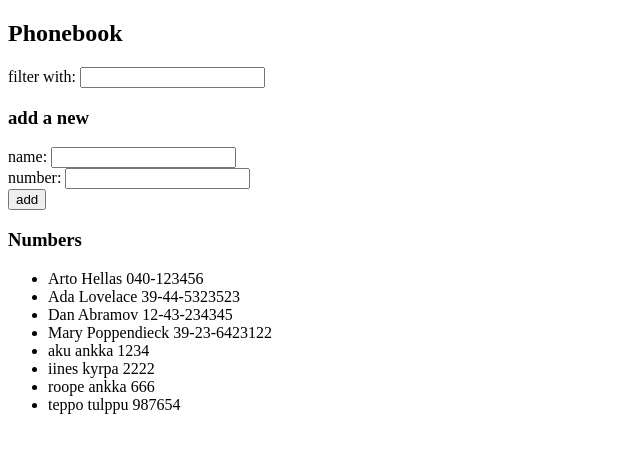
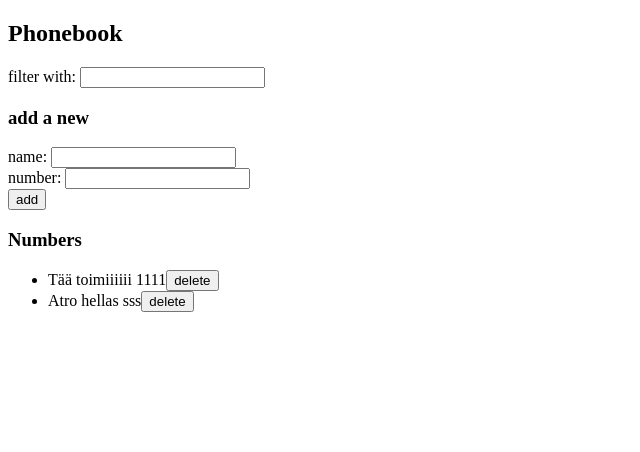
Before and after one commit to vainopollari/FullStackOpen2022, a React (Create React App) app in the folder osa2/puhelinluettelo/: page / in a window 1280 px wide. Shown: the top 452 px of the page, without its empty margins (0-640 px from the left). Built offline with nearby package versions, Linux system fonts and the light colour scheme; data requests are answered from the project's data file.

Commit message:
puhelinluettelo step9

```diff
--- a/osa2/puhelinluettelo/db.json
+++ b/osa2/puhelinluettelo/db.json
@@ -1,44 +1,14 @@
 {
   "persons": [
     {
-      "name": "Arto Hellas",
-      "number": "040-123456",
-      "id": 1
-    },
-    {
-      "name": "Ada Lovelace",
-      "number": "39-44-5323523",
-      "id": 2
-    },
-    {
-      "name": "Dan Abramov",
-      "number": "12-43-234345",
-      "id": 3
-    },
-    {
-      "name": "Mary Poppendieck",
-      "number": "39-23-6423122",
-      "id": 4
-    },
-    {
-      "name": "aku ankka",
-      "number": "1234",
+      "name": "Tää toimiiiiii",
+      "number": "1111",
       "id": 5
     },
     {
-      "name": "iines kyrpa",
-      "number": "2222",
+      "name": "Atro hellas",
+      "number": "sss",
       "id": 6
-    },
-    {
-      "name": "roope ankka",
-      "number": "666",
-      "id": 7
-    },
-    {
-      "name": "teppo tulppu",
-      "number": "987654",
-      "id": 8
     }
   ]
 }
--- a/osa2/puhelinluettelo/src/App.js
+++ b/osa2/puhelinluettelo/src/App.js
@@ -25,17 +25,12 @@ const Personform = (props) => {
   )
 }
 
-const Persons = (props) => {
+const PersonInfo = ({ personContent, deleteinfo }) => {
   return (
-    <div>
-      <ul>
-        {props.func.map(content =>
-          <li key={content.name}>
-            {content.name} {content.number}
-          </li>
-        )}
-      </ul>
-    </div>
+    <li>
+      {personContent.name} {personContent.number}
+      <button onClick={deleteinfo}>delete</button>
+    </li>
   )
 }
 
@@ -87,11 +82,25 @@ const App = () => {
       personService
         .add(nameObject)
         .then(response => {
-          setPersons(persons.concat(nameObject))
+          setPersons(persons.concat(response.data))
           setNewName('')
           setNewNumber('')
         })
     }
+  }
+
+  const deleteName = (id) => {
+    const removethis = persons.find(n => n.id === id)
+    const index = persons.indexOf(removethis)
+    persons.splice(index, 1)
+    if(window.confirm(`Delete ${removethis.name}?`)) {
+      personService
+        .deletePerson(id)
+        .then(response => {
+          setPersons(persons.concat())
+        })
+    }
+
   }
 
   return (
@@ -113,7 +122,15 @@ const App = () => {
         submit={addName}
       />
       <h3>Numbers</h3>
-      <Persons func={personsToShow} />
+      <ul>
+        {personsToShow.map(person =>
+          <PersonInfo
+            key={person.name}
+            personContent={person}
+            deleteinfo={() => deleteName(person.id)}
+          />
+        )}
+      </ul>
     </div>
   )
 
--- a/osa2/puhelinluettelo/src/services/persons.js
+++ b/osa2/puhelinluettelo/src/services/persons.js
@@ -8,5 +8,9 @@ const getAll = () => {
 const add = newObject => {
     return axios.post(baseUrl, newObject)
 }
+
+const deletePerson = (id) => {
+    return axios.delete(`http://localhost:3001/persons/${id}`)
+}
 // eslint-disable-next-line
-export default {getAll, add}
+export default {getAll, add, deletePerson}
```
